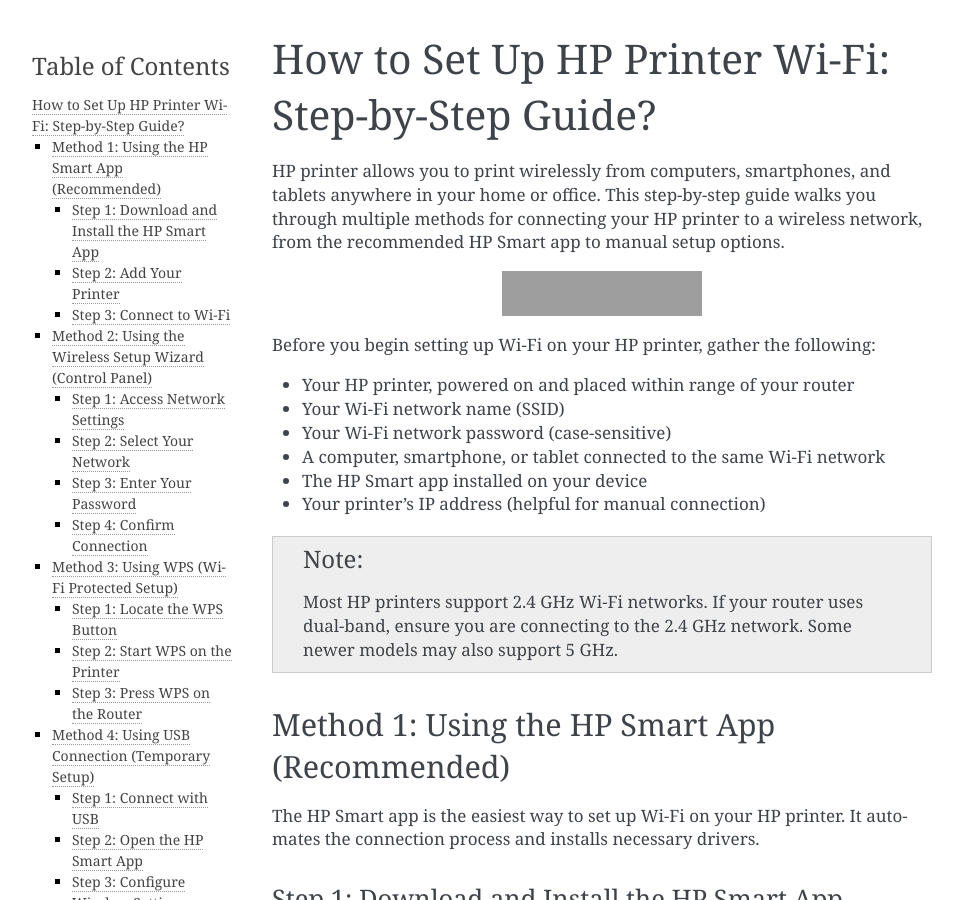
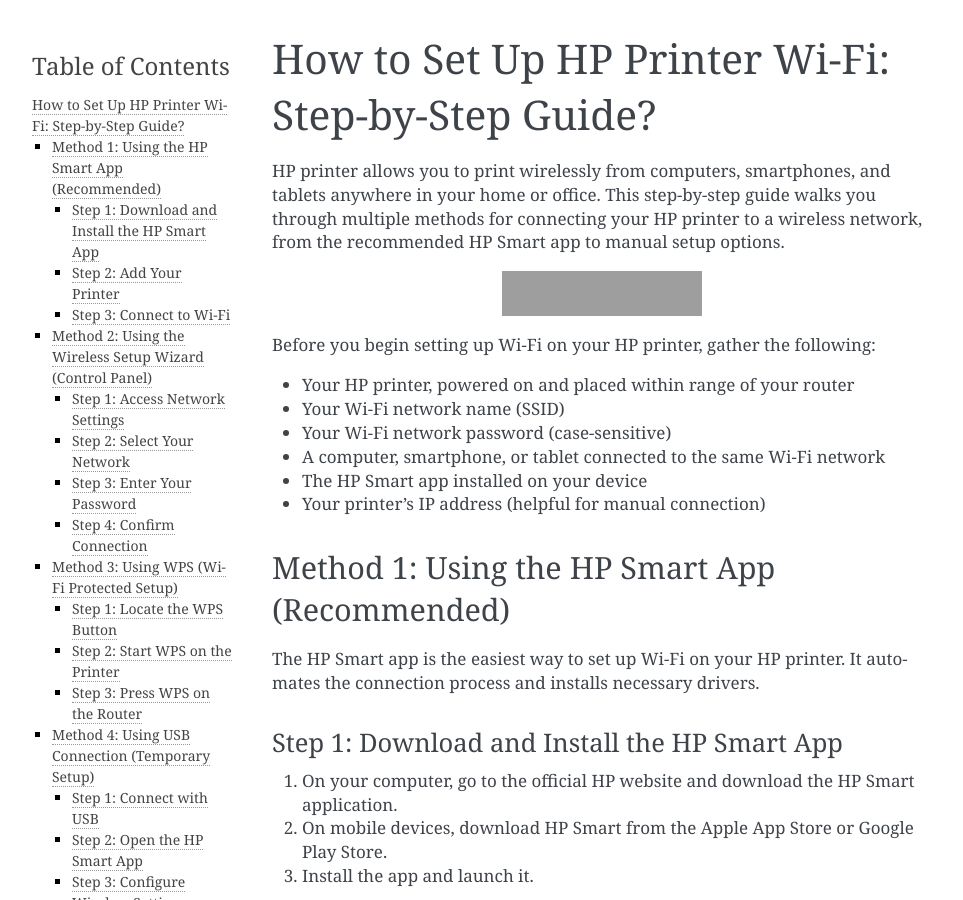
Before and after one commit to aditisdsf/hpprinterwifisetup, a Sphinx documentation site: the page built from docs/index.rst, in a window 1280 px wide and 900 px high, cut to the strip 0-900 px from the top of the window. Shown: the whole strip, without its empty margins (148-1111 px from the left). Built offline with Sphinx 7.4.7, drawn with Linux system fonts in a browser that asks for light colours; grey boxes are pictures that could not be loaded.

Commit message:
Update index.rst

```diff
--- a/docs/index.rst
+++ b/docs/index.rst
@@ -19,8 +19,6 @@ Before you begin setting up Wi-Fi on your HP printer, gather the following:
 - The HP Smart app installed on your device
 - Your printer's IP address (helpful for manual connection)
 
-.. note::
-   Most HP printers support 2.4 GHz Wi-Fi networks. If your router uses dual-band, ensure you are connecting to the 2.4 GHz network. Some newer models may also support 5 GHz.
 
 Method 1: Using the HP Smart App (Recommended)
 ==============================================
```
